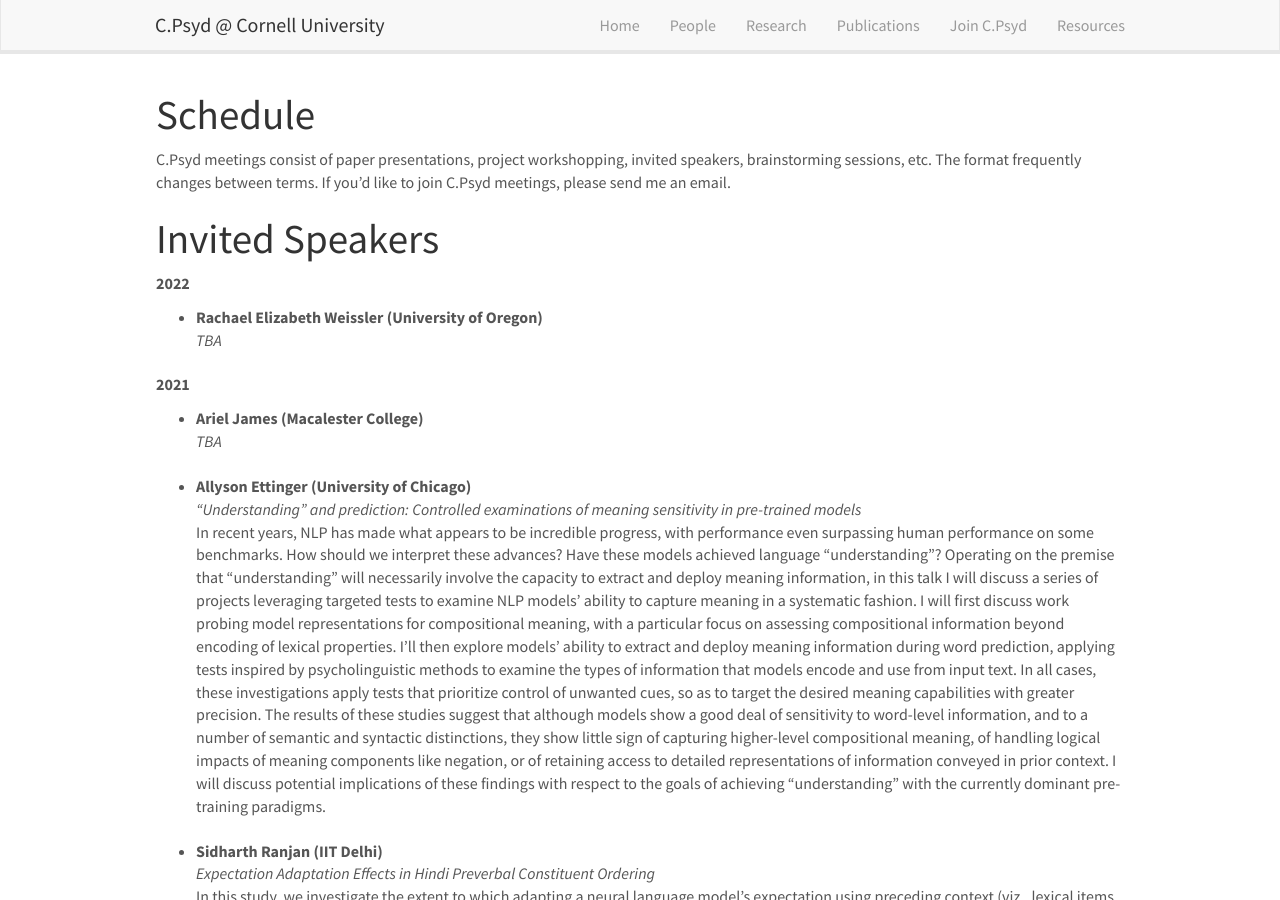
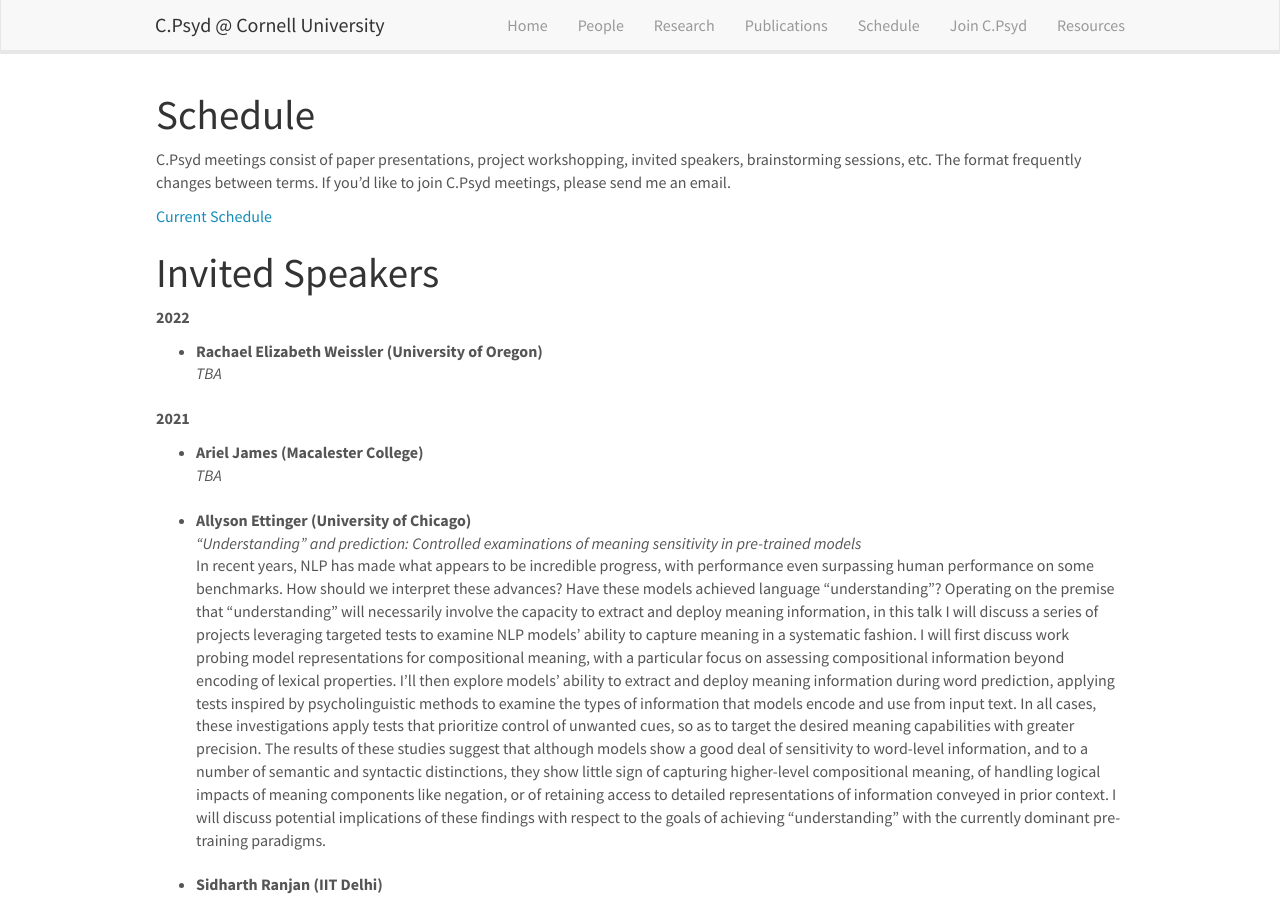
Before and after one commit to C-Psyd/c-psyd.github.io, a Jekyll site: the page built from _pages/schedule.md, in a window 1280 px wide and 900 px high. Built offline with Jekyll 4.4.1, drawn with Linux system fonts in a browser that asks for light colours; nearby versions of some CDN libraries.

Commit message:
schedule

```diff
--- a/_includes/header.html
+++ b/_includes/header.html
@@ -16,6 +16,7 @@
 		<li><a href="{{ site.url }}{{ site.baseurl }}/team">People</a></li>
     <li><a href="{{ site.url }}{{ site.baseurl }}/research">Research</a></li>
 		<li><a href="{{ site.url }}{{ site.baseurl }}/publications">Publications</a></li>
+    <li><a href="{{ site.url }}{{ site.baseurl }}/schedule">Schedule</a></li>
     <li><a href="{{ site.url }}{{ site.baseurl }}/vacancies">Join C.Psyd</a></li>
 		<li><a href="{{ site.url }}{{ site.baseurl }}/resources">Resources</a></li>
 	  </ul>
--- a/_pages/schedule.md
+++ b/_pages/schedule.md
@@ -9,6 +9,8 @@ permalink: /schedule/
 # Schedule
 
 C.Psyd meetings consist of paper presentations, project workshopping, invited speakers, brainstorming sessions, etc. The format frequently changes between terms. If you'd like to join C.Psyd meetings, please send me an email.
+
+[Current Schedule](https://docs.google.com/spreadsheets/d/12eeRD69kSOE5wQmy0gqXy0fUu4-fz6qRY9a0OcBFiVI/edit?usp=sharing)
 
 # Invited Speakers
 
```
